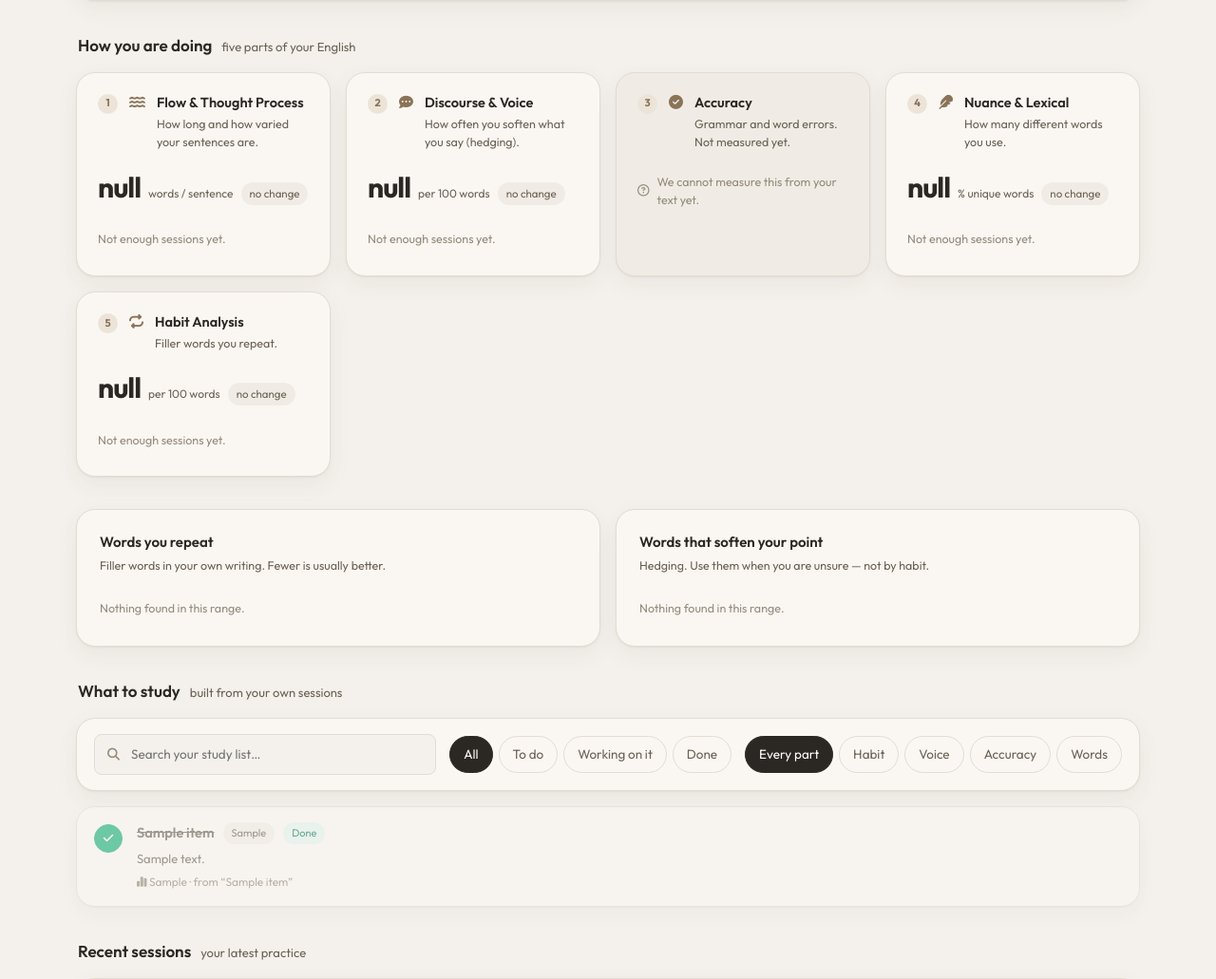
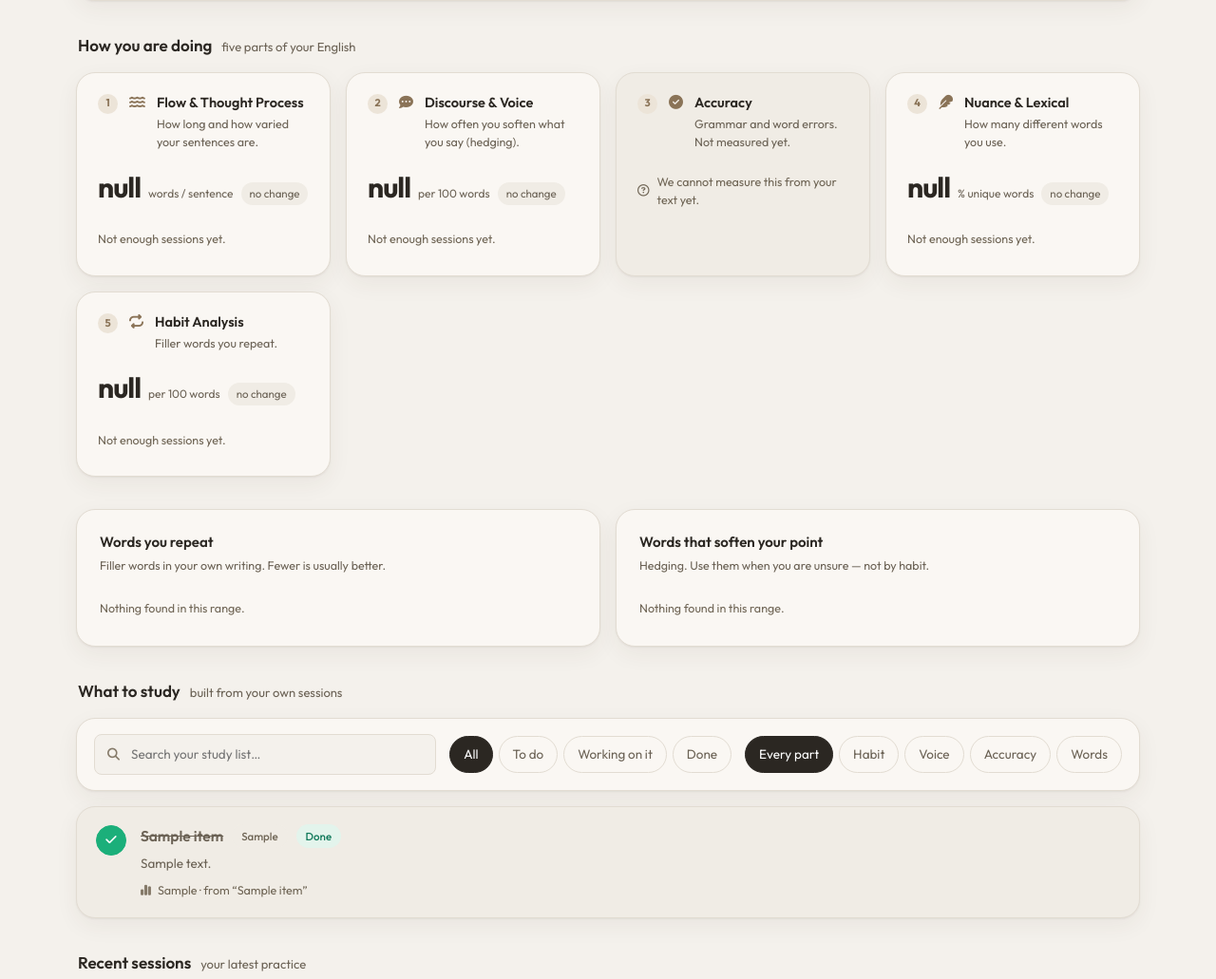
Before and after one commit to irisbae-dap/my_webapp, a Flask app: page / in a window 1280 px wide. Shown: the part 405-1436 px from the top of the page at 95% size. Run offline with Flask 3, Linux system fonts and the light colour scheme; tables that the repository leaves empty hold one stand-in row (values such as "Sample post"); data that the repository does not hold is empty; some libraries are stand-ins or nearby versions.

Commit message:
Fix low-contrast text in the study list
--ink-3 이 표면 대비 3.14:1 로 본문 기준 4.5:1 에 못 미쳐 근거 문구가
읽히지 않았다. 5.36:1 로 올리고, 옅은 색이 필요한 아이콘용으로
--ink-faint 를 따로 두었다.

완료 항목은 opacity .62 로 눌러 글자까지 흐려졌다. 배경색 변경으로
바꿔 완료 상태에서도 4.5:1 을 유지한다.

본문·핀 글자 크기와 여백도 함께 올렸다. README 도 갱신했다.

Co-Authored-By: Claude Opus 5 <noreply@anthropic.com>

```diff
--- a/static/css/style.css
+++ b/static/css/style.css
@@ -14,7 +14,8 @@
 
     --ink:           #2b2722;
     --ink-2:         #6b6255;
-    --ink-3:         #958b7c;
+    --ink-3:         #6f6555;   /* 본문 보조. 표면 대비 5.36:1 */
+    --ink-faint:     #857a69;   /* 장식 전용. 본문에 쓰지 않는다 */
 
     --accent:        #8a7357;   /* 돌/모래 톤 */
     --accent-soft:   #ece4d8;
@@ -189,7 +190,7 @@ body {
     padding: 16px 18px; margin-bottom: 16px;
 }
 .search { position: relative; flex: 1; min-width: 210px; }
-.search i { position: absolute; left: 14px; top: 50%; transform: translateY(-50%); color: var(--ink-3); font-size: 13px; }
+.search i { position: absolute; left: 14px; top: 50%; transform: translateY(-50%); color: var(--ink-faint); font-size: 13px; }
 .search input {
     width: 100%; padding: 10px 14px 10px 38px; border: 1px solid var(--line);
     border-radius: var(--r-sm); background: var(--bg); font: inherit; font-size: 13.5px;
@@ -199,27 +200,36 @@ body {
 
 /* ------------------------------------------------------------ study list */
 .study-list { display: flex; flex-direction: column; gap: 10px; margin-bottom: 34px; }
-.study { display: flex; gap: 15px; padding: 16px 18px; align-items: flex-start; }
-.study.st-done { opacity: .62; }
+.study { display: flex; gap: 15px; padding: 18px 20px; align-items: flex-start; }
+/* 완료 항목도 읽을 수 있어야 한다. 투명도 대신 색으로만 눌러 표시한다. */
+.study.st-done { background: var(--surface-2); }
 
 .mark-btn {
-    width: 30px; height: 30px; flex-shrink: 0; margin-top: 2px;
-    display: grid; place-items: center; border: 1px solid var(--line-strong);
+    width: 32px; height: 32px; flex-shrink: 0; margin-top: 1px;
+    display: grid; place-items: center; border: 1.5px solid var(--ink-3);
     border-radius: 50%; background: var(--surface); color: var(--ink-3);
-    cursor: pointer; font-size: 12px; transition: all .18s ease;
+    cursor: pointer; font-size: 13px; transition: all .18s ease;
 }
+.mark-btn:focus-visible { outline: 2px solid var(--accent); outline-offset: 2px; }
 .mark-btn:hover { border-color: var(--accent); color: var(--accent); }
 .mark-btn.working { background: #fbeedb; border-color: #e6c489; color: #9a5c09; }
 .mark-btn.done { background: var(--good); border-color: var(--good); color: #fff; }
 
 .study-body { min-width: 0; flex: 1; }
 .study-head { display: flex; align-items: center; gap: 9px; flex-wrap: wrap; }
-.study-head h4 { font-size: 14.5px; font-weight: 600; }
+.study-head h4 { font-size: 15.5px; font-weight: 600; line-height: 1.4; }
 .study.st-done .study-head h4 { text-decoration: line-through; color: var(--ink-2); }
-.study-detail { font-size: 13px; color: var(--ink-2); margin-top: 5px; }
-.study-evidence { font-size: 12px; color: var(--ink-3); margin-top: 6px; }
+.study-detail { font-size: 13.5px; color: var(--ink-2); margin-top: 6px; }
+.study-evidence {
+    font-size: 12.5px; color: var(--ink-3); margin-top: 8px;
+    display: flex; align-items: center; gap: 7px; flex-wrap: wrap;
+}
+.study-evidence i { color: var(--ink-faint); }
 
-.pill { font-size: 11px; padding: 3px 9px; border-radius: 999px; background: var(--surface-2); color: var(--ink-2); }
+.pill {
+    font-size: 11.5px; font-weight: 500; padding: 4px 10px; border-radius: 999px;
+    background: var(--surface-2); color: var(--ink-3);
+}
 .pill.cat-habit     { background: #fdeee6; color: #a8461d; }
 .pill.cat-discourse { background: #e7f0fc; color: #1d5fae; }
 .pill.cat-accuracy  { background: #e3f4ec; color: #10795a; }
@@ -227,7 +237,7 @@ body {
 .pill.status.done   { background: #e3f4ec; color: #10795a; }
 
 .empty { padding: 44px 24px; text-align: center; margin-bottom: 34px; }
-.empty i { font-size: 30px; color: var(--ink-3); }
+.empty i { font-size: 30px; color: var(--ink-faint); }
 .empty h3 { font-size: 16px; margin: 10px 0 4px; }
 .empty p { color: var(--ink-2); font-size: 13.5px; }
 
```
